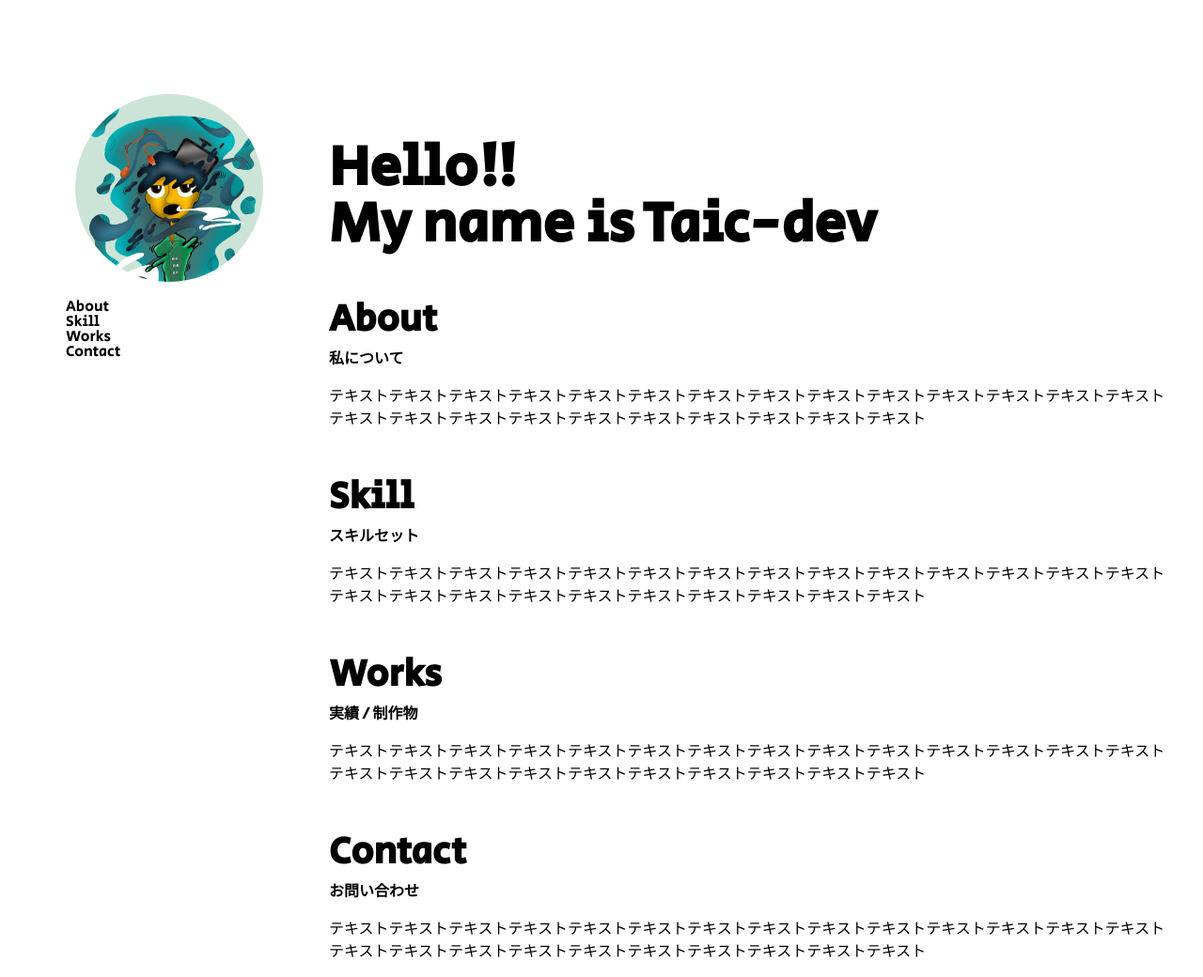
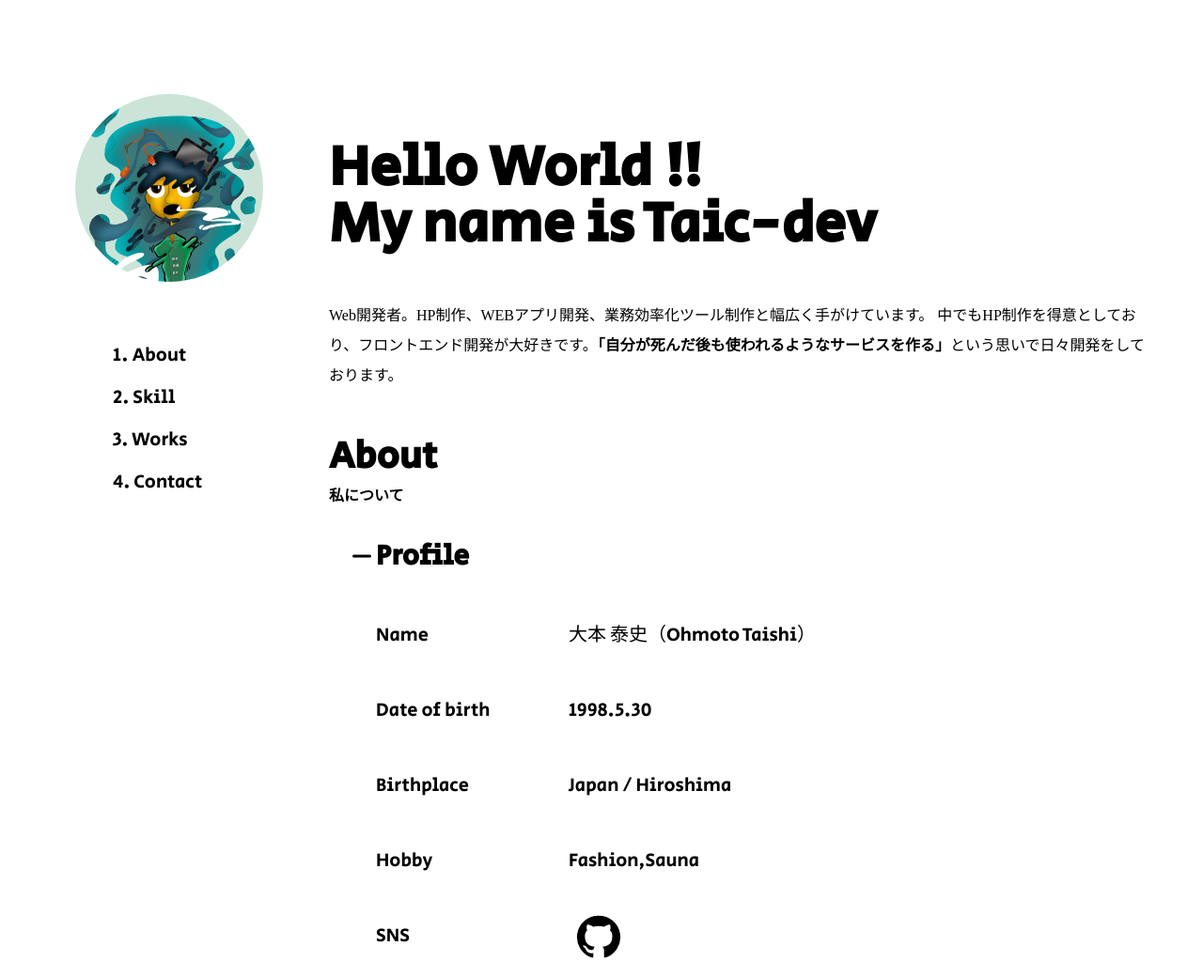
Before and after one commit to taic-dev/myPortfolio, a Gatsby site: page / in a window 1280 px wide. Shown: the top 1040 px of the page at 94% size. Built offline with nearby package versions, Linux system fonts and the light colour scheme; Gatsby itself is replaced by a stand-in of ours.

Commit message:
PC版のaboutセクション完成

```diff
--- a/gatsby-browser.js
+++ b/gatsby-browser.js
@@ -1,4 +1,4 @@
 import './src/styles/sass/base/_reset.scss';
+import './src/styles/sass/config/_fonts.scss';
 import './src/styles/sass/base/_base.scss';
-import './src/styles/sass/config/_fonts.scss';
 import './src/styles/sass/components/parts/_headline.scss';
--- a/gatsby-config.js
+++ b/gatsby-config.js
@@ -3,5 +3,8 @@ module.exports = {
     title: `my-portfolio`,
     siteUrl: `https://www.yourdomain.tld`
   },
-  plugins: ["gatsby-plugin-sass"]
+  plugins: [
+    "gatsby-plugin-sass",
+    `gatsby-plugin-material-ui`,
+  ]
 };
--- a/package.json
+++ b/package.json
@@ -15,7 +15,12 @@
     "clean": "gatsby clean"
   },
   "dependencies": {
+    "@emotion/react": "^11.10.4",
+    "@emotion/styled": "^11.10.4",
+    "@mui/icons-material": "^5.10.9",
+    "@mui/material": "^5.10.10",
     "gatsby": "^4.24.4",
+    "gatsby-plugin-material-ui": "^4.1.0",
     "gatsby-plugin-sass": "^5.24.0",
     "react": "^18.1.0",
     "react-dom": "^18.1.0",
--- a/src/components/templates/about.js
+++ b/src/components/templates/about.js
@@ -1,5 +1,7 @@
 import * as React from "react";
 import * as Styles from "../../styles/sass/module/_about.module.scss";
+import GitHubIcon from "@mui/icons-material/GitHub";
+import { Button } from "@mui/material";
 
 const About = () => {
   return (
@@ -9,7 +11,35 @@ const About = () => {
         <span>私について</span>
       </div>
       <div className="content">
-          <p>テキストテキストテキストテキストテキストテキストテキストテキストテキストテキストテキストテキストテキストテキストテキストテキストテキストテキストテキストテキストテキストテキストテキストテキスト</p>
+        <h3>Profile</h3>
+        <table className={Styles.about__table}>
+          <tbody>
+            <tr>
+              <td>Name</td>
+              <td>大本 泰史（Ohmoto Taishi）</td>
+            </tr>
+            <tr>
+              <td>Date of birth</td>
+              <td>1998.5.30</td>
+            </tr>
+            <tr>
+              <td>Birthplace</td>
+              <td>Japan / Hiroshima</td>
+            </tr>
+            <tr>
+              <td>Hobby</td>
+              <td>Fashion,Sauna</td>
+            </tr>
+            <tr>
+              <td>SNS</td>
+              <td>
+                <Button target="_blank" href="https://github.com/taic-dev/" style={{ padding: "0" }}>
+                  <GitHubIcon style={{ fontSize: "50px", color: "#000" }} />
+                </Button>
+              </td>
+            </tr>
+          </tbody>
+        </table>
       </div>
     </section>
   );
--- a/src/components/templates/fv.js
+++ b/src/components/templates/fv.js
@@ -1,13 +1,18 @@
 import * as React from "react";
-import * as Styles from "../../styles/sass/module/_fv.module.scss"
+import * as Styles from "../../styles/sass/module/_fv.module.scss";
 
 const Fv = () => {
   return (
     <section className="fv">
       <h1 className={Styles.fv__title}>
-        Hello!! <br />
+        Hello World !! <br />
         My name is Taic-dev
       </h1>
+      <p className={Styles.fv__text}>
+        Web開発者。HP制作、WEBアプリ開発、業務効率化ツール制作と幅広く手がけています。
+        中でもHP制作を得意としており、フロントエンド開発が大好きです。
+        <b>「自分が死んだ後も使われるようなサービスを作る」</b>という思いで日々開発をしております。
+      </p>
     </section>
   );
 };
--- a/src/components/views/main.js
+++ b/src/components/views/main.js
@@ -7,8 +7,8 @@ import Works from "../templates/works";
 
 const Main = () => {
   return (
-    <div className="main">
-      <main>
+    <div className="top">
+      <main className="main">
         <Fv></Fv>
         <About></About>
         <Skill></Skill>
--- a/src/pages/index.js
+++ b/src/pages/index.js
@@ -1,12 +1,10 @@
 import * as React from "react";
 import Layout from "../components/views/layout"
-import Sidebar from "../components/templates/sidebar";
 
 const IndexPage = () => {
   // ドキュメント風のポートフォリオサイトにする
   return (
     <Layout>
-
     </Layout>
   );
 };
--- a/src/styles/sass/base/_base.scss
+++ b/src/styles/sass/base/_base.scss
@@ -1,5 +1,5 @@
-p{
-    line-height: 1.5;
+p {
+  line-height: 1.5;
 }
 
 .wrapper {
@@ -9,14 +9,18 @@ p{
   padding-top: 150px;
 }
 
-.main {
+.top {
   max-width: calc(95% - 250px);
   width: 100%;
   margin: 0 0 0 auto;
 
-  section{
-      margin-bottom: 50px;
+  section {
+    margin-bottom: 50px;
   }
+}
+
+.main {
+  margin-right: 15px;
 }
 
 .sidebar {
@@ -40,5 +44,21 @@ p{
   nav {
     padding: 15px;
     text-align: left;
+
+    ol {
+      counter-reset: count 0;
+      padding: 50px 0 0 50px;
+
+      li{
+          font-size: 20px;
+          width: fit-content;
+          margin-bottom: 25px;
+      }
+
+      li:before {
+        content: counter(count) ". ";
+        counter-increment: count 1;
+      }
+    }
   }
 }
--- a/src/styles/sass/components/parts/_headline.scss
+++ b/src/styles/sass/components/parts/_headline.scss
@@ -1,11 +1,36 @@
-.headline {
-  h2 {
-      font-size: clamp(20px , 5.3vw , 40px);
+.top {
+  .headline {
+    h2 {
+      font-size: clamp(20px, 5.3vw, 40px);
+    }
+
+    span {
+      display: block;
+      font-weight: bold;
+      margin: 15px 0 40px 0;
+    }
   }
 
-  span{
-      display: block;
-      font-weight: bold;
-      margin: 15px 0 20px 0;
+  .content {
+    margin-left: 50px;
+
+    h3 {
+      position: relative;
+      font-size: 30px;
+      margin-bottom: 30px;
+
+      &::before {
+        position: absolute;
+        top: 50%;
+        left: -25px;
+        -webkit-transform: translateY(-50%);
+        transform: translateY(-50%);
+        width: 20px;
+        height: 3px;
+        background: #000;
+        border-radius: 5px;
+        content: "";
+      }
+    }
   }
 }
--- a/src/styles/sass/module/_about.module.scss
+++ b/src/styles/sass/module/_about.module.scss
@@ -1,3 +1,23 @@
-.about{
+.about {
+  &__table {
+    tbody {
+      &:last-child tr {
+        td:last-child {
+          padding: 0 0 0 30px;
+        }
+      }
+      tr {
+        display: flex;
+        align-items: center;
+      }
+      td {
+        font-size: 20px;
+        padding: 30px 50px 30px 0;
 
+        &:first-child {
+          width: 125px;
+        }
+      }
+    }
+  }
 }
--- a/src/styles/sass/module/_fv.module.scss
+++ b/src/styles/sass/module/_fv.module.scss
@@ -1,5 +1,11 @@
 .fv{
     &__title{
         font-size: 60px;
+        margin-bottom: 50px;
+    }
+
+    &__text{
+        font-family: auto;
+        line-height: 2;
     }
 }
```
Also changed, not shown: 1 other file.
